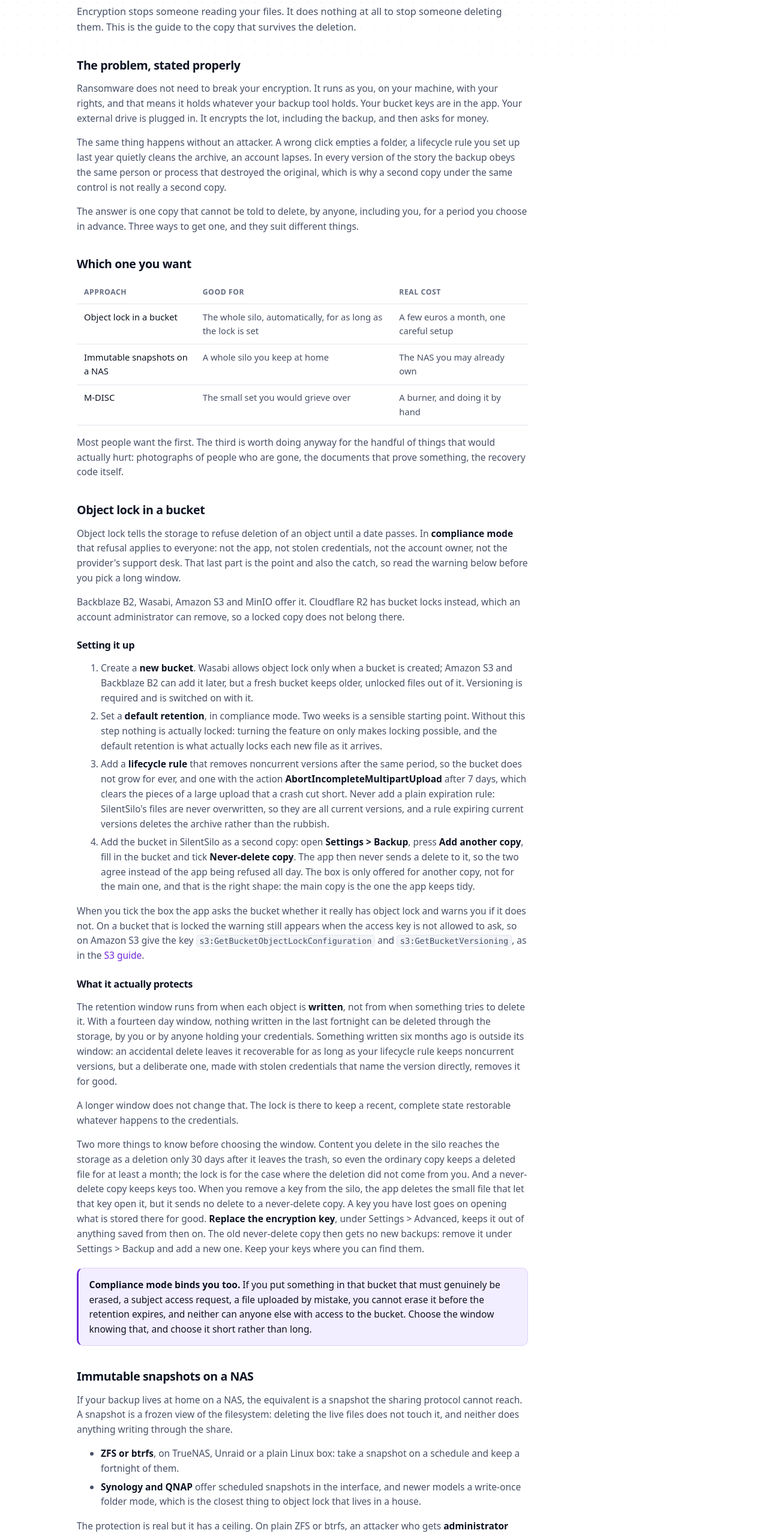
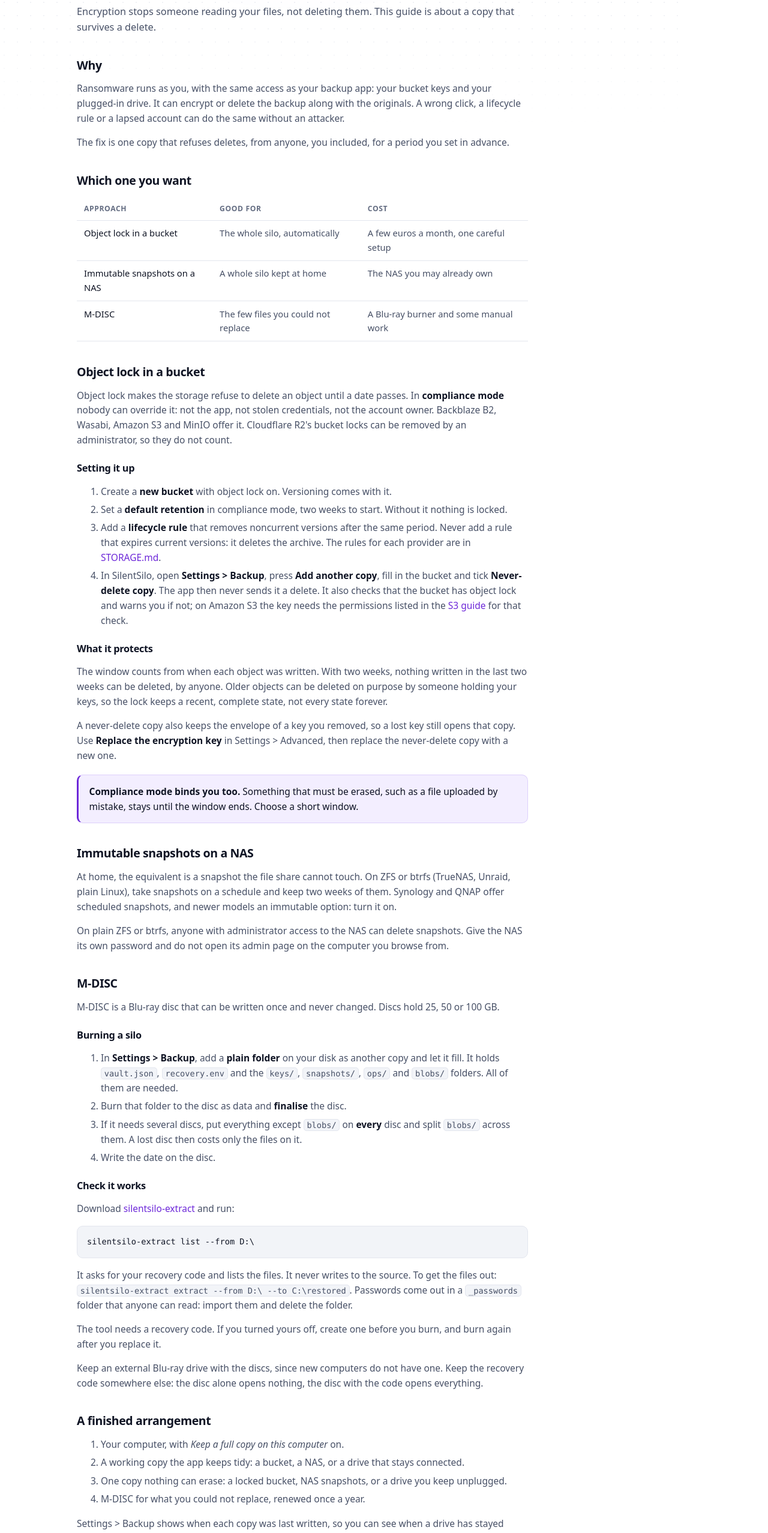
Before and after one commit to silentsilo/website, a Next.js app: page /tutorials/copies-nothing-can-erase in a window 1280 px wide. Shown: the part 160-2715 px from the top of the page at 60% size. Built offline with nearby package versions, Linux system fonts and the light colour scheme.

Commit message:
Shorter archive guide; last flagged phrases
- A copy nothing can erase: half the length, the steps and the checks
  kept, provider rules left to STORAGE.md.
- First silo, Showcase and footer: plain sentences.

```diff
--- a/app/Showcase.tsx
+++ b/app/Showcase.tsx
@@ -99,7 +99,7 @@ const WINDOWS_SHOTS: Shot[] = [
     height: 1600,
     alt: "The app asking whether to fill the GitHub login on github.com in the browser",
     caption:
-      "The extension asks, the app answers. Each fill names the site and the login, and the browser gets nothing until you confirm with Windows Hello or your key.",
+      "Each fill names the site and the login, and the browser gets nothing until you confirm with Windows Hello or your key.",
   },
   {
     id: "unlock",
@@ -192,7 +192,7 @@ const WINDOWS_SHOTS: Shot[] = [
 const MAC_WORDS: Record<string, Partial<Shot>> = {
   fill: {
     caption:
-      "The extension asks, the app answers. Each fill names the site and the login, and the browser gets nothing until you confirm with Touch ID or your key.",
+      "Each fill names the site and the login, and the browser gets nothing until you confirm with Touch ID or your key.",
   },
   unlock: {
     hint: "A key or Touch ID",
--- a/app/layout.tsx
+++ b/app/layout.tsx
@@ -97,7 +97,8 @@ export default function RootLayout({ children }: { children: React.ReactNode })
                 </Link>
                 <p>
                   An encrypted vault for files and passwords that runs on your
-                  own computer and phone and answers to nobody else.
+                  own computer and phone, with no account and no server of
+                  ours.
                 </p>
                 <p className="footer-source">
                   <IconGitHub size={15} />
--- a/app/tutorials/copies-nothing-can-erase/page.tsx
+++ b/app/tutorials/copies-nothing-can-erase/page.tsx
@@ -6,7 +6,7 @@ import { MoreGuides } from "../MoreGuides";
 export const metadata: Metadata = {
   title: "A copy nothing can erase",
   description:
-    "Write-once storage in practice: object lock in a bucket, immutable snapshots on a NAS, and M-DISC. What each one actually protects against, and how to prove it works.",
+    "Write-once storage in practice: object lock in a bucket, immutable snapshots on a NAS, and M-DISC. What each one protects against, and how to check it works.",
 };
 
 const DOC_STORAGE = `${REPO}/blob/main/docs/STORAGE.md`;
@@ -17,16 +17,15 @@ export default function ImmutableCopies() {
     <main id="main" className="wrap prose">
       <h1>A copy nothing can erase</h1>
       <p className="lead">
-        Encryption stops someone reading your files. It does nothing at all
-        to stop someone deleting them. This is the guide to the copy that
-        survives the deletion.
+        Encryption stops someone reading your files, not deleting them. This
+        guide is about a copy that survives a delete.
       </p>
 
       <nav className="toc" aria-label="On this page">
         <p className="toc-head">On this page</p>
         <ol>
           <li>
-            <a href="#the-problem-stated-properly">The problem, stated properly</a>
+            <a href="#why">Why</a>
           </li>
           <li>
             <a href="#which-one-you-want">Which one you want</a>
@@ -38,34 +37,24 @@ export default function ImmutableCopies() {
             <a href="#immutable-snapshots-on-a-nas">Immutable snapshots on a NAS</a>
           </li>
           <li>
-            <a href="#m-disc-when-you-want-it-to-be-physical">M-DISC, when you want it to be physical</a>
+            <a href="#m-disc">M-DISC</a>
           </li>
           <li>
-            <a href="#what-a-finished-arrangement-looks-like">What a finished arrangement looks like</a>
+            <a href="#a-finished-arrangement">A finished arrangement</a>
           </li>
         </ol>
       </nav>
 
-      <h2 id="the-problem-stated-properly">The problem, stated properly</h2>
+      <h2 id="why">Why</h2>
       <p>
-        Ransomware does not need to break your encryption. It runs as you, on
-        your machine, with your rights, and that means it holds whatever your
-        backup tool holds. Your bucket keys are in the app. Your external
-        drive is plugged in. It encrypts the lot, including the backup, and
-        then asks for money.
+        Ransomware runs as you, with the same access as your backup app: your
+        bucket keys and your plugged-in drive. It can encrypt or delete the
+        backup along with the originals. A wrong click, a lifecycle rule or a
+        lapsed account can do the same without an attacker.
       </p>
       <p>
-        The same thing happens without an attacker. A wrong click empties a
-        folder, a lifecycle rule you set up last year quietly cleans the
-        archive, an account lapses. In every version of the story the backup
-        obeys the same person or process that destroyed the original, which
-        is why a second copy under the same control is not really a second
-        copy.
-      </p>
-      <p>
-        The answer is one copy that cannot be told to delete, by anyone,
-        including you, for a period you choose in advance. Three ways to get
-        one, and they suit different things.
+        The fix is one copy that refuses deletes, from anyone, you included,
+        for a period you set in advance.
       </p>
 
       <h2 id="which-one-you-want">Which one you want</h2>
@@ -74,290 +63,166 @@ export default function ImmutableCopies() {
           <tr>
             <th>Approach</th>
             <th>Good for</th>
-            <th>Real cost</th>
+            <th>Cost</th>
           </tr>
         </thead>
         <tbody>
           <tr>
             <td>Object lock in a bucket</td>
-            <td>The whole silo, automatically, for as long as the lock is set</td>
+            <td>The whole silo, automatically</td>
             <td>A few euros a month, one careful setup</td>
           </tr>
           <tr>
             <td>Immutable snapshots on a NAS</td>
-            <td>A whole silo you keep at home</td>
+            <td>A whole silo kept at home</td>
             <td>The NAS you may already own</td>
           </tr>
           <tr>
             <td>M-DISC</td>
-            <td>The small set you would grieve over</td>
-            <td>A burner, and doing it by hand</td>
+            <td>The few files you could not replace</td>
+            <td>A Blu-ray burner and some manual work</td>
           </tr>
         </tbody>
       </table>
-      <p>
-        Most people want the first. The third is worth doing anyway for the
-        handful of things that would actually hurt: photographs of people who
-        are gone, the documents that prove something, the recovery code
-        itself.
-      </p>
 
       <h2 id="object-lock-in-a-bucket">Object lock in a bucket</h2>
       <p>
-        Object lock tells the storage to refuse deletion of an object until a
-        date passes. In <strong>compliance mode</strong> that refusal applies
-        to everyone: not the app, not stolen credentials, not the account
-        owner, not the provider&apos;s support desk. That last part is the
-        point and also the catch, so read the warning below before you pick a
-        long window.
-      </p>
-      <p>
-        Backblaze B2, Wasabi, Amazon S3 and MinIO offer it. Cloudflare R2
-        has bucket locks instead, which an account administrator can remove,
-        so a locked copy does not belong there.
+        Object lock makes the storage refuse to delete an object until a date
+        passes. In <strong>compliance mode</strong> nobody can override it:
+        not the app, not stolen credentials, not the account owner. Backblaze
+        B2, Wasabi, Amazon S3 and MinIO offer it. Cloudflare R2&apos;s bucket
+        locks can be removed by an administrator, so they do not count.
       </p>
 
       <h3>Setting it up</h3>
       <ol>
         <li>
-          Create a <strong>new bucket</strong>. Wasabi allows object lock
-          only when a bucket is created; Amazon S3 and Backblaze B2 can add it
-          later, but a fresh bucket keeps older, unlocked files out of it.
-          Versioning is required and is switched on with it.
+          Create a <strong>new bucket</strong> with object lock on. Versioning
+          comes with it.
         </li>
         <li>
-          Set a <strong>default retention</strong>, in compliance mode. Two
-          weeks is a sensible starting point. Without this step nothing is
-          actually locked: turning the feature on only makes locking
-          possible, and the default retention is what actually locks each
-          new file as it arrives.
+          Set a <strong>default retention</strong> in compliance mode, two
+          weeks to start. Without it nothing is locked.
         </li>
         <li>
           Add a <strong>lifecycle rule</strong> that removes noncurrent
-          versions after the same period, so the bucket does not grow for
-          ever, and one with the action{" "}
-          <strong>AbortIncompleteMultipartUpload</strong> after 7 days, which
-          clears the pieces of a large upload that a crash cut short. Never
-          add a plain expiration rule: SilentSilo&apos;s files are never
-          overwritten, so they are all current versions, and a rule expiring
-          current versions deletes the archive rather than the rubbish.
+          versions after the same period. Never add a rule that expires
+          current versions: it deletes the archive. The rules for each provider
+          are in <a href={DOC_STORAGE}>STORAGE.md</a>.
         </li>
         <li>
-          Add the bucket in SilentSilo as a second copy: open{" "}
-          <strong>Settings &gt; Backup</strong>, press{" "}
+          In SilentSilo, open <strong>Settings &gt; Backup</strong>, press{" "}
           <strong>Add another copy</strong>, fill in the bucket and tick{" "}
-          <strong>Never-delete copy</strong>. The app then never
-          sends a delete to it, so the two agree instead of the app being
-          refused all day. The box is only offered for another copy, not
-          for the main one, and that is the right shape: the main copy is
-          the one the app keeps tidy.
+          <strong>Never-delete copy</strong>. The app then never sends it a
+          delete. It also checks that the bucket has object lock and warns you
+          if not; on Amazon S3 the key needs the permissions listed in the{" "}
+          <Link href="/tutorials/backup-s3/">S3 guide</Link> for that check.
         </li>
       </ol>
+
+      <h3>What it protects</h3>
       <p>
-        When you tick the box the app asks the bucket whether it really has
-        object lock and warns you if it does not. On a bucket that is locked
-        the warning still appears when the access key is not allowed to ask,
-        so on Amazon S3 give the key{" "}
-        <code>s3:GetBucketObjectLockConfiguration</code> and{" "}
-        <code>s3:GetBucketVersioning</code>, as in the{" "}
-        <Link href="/tutorials/backup-s3/">S3 guide</Link>.
-      </p>
-
-      <h3>What it actually protects</h3>
-      <p>
-        The retention window runs from when each object is{" "}
-        <strong>written</strong>, not from when something tries to delete it.
-        With a fourteen day window, nothing written in the last fortnight can
-        be deleted through the storage, by you or by anyone holding your
-        credentials. Something written six months ago is
-        outside its window: an accidental delete leaves it recoverable for as
-        long as your lifecycle rule keeps noncurrent versions, but a
-        deliberate one, made with stolen credentials that name the version
-        directly, removes it for good.
+        The window counts from when each object was written. With two weeks,
+        nothing written in the last two weeks can be deleted, by anyone. Older
+        objects can be deleted on purpose by someone holding your keys, so the
+        lock keeps a recent, complete state, not every state forever.
       </p>
       <p>
-        A longer window does not change that. The lock is there to keep a
-        recent, complete state restorable whatever happens to the
-        credentials.
-      </p>
-      <p>
-        Two more things to know before choosing the window. Content you
-        delete in the silo reaches the storage as a deletion only 30 days
-        after it leaves the trash, so even the ordinary copy keeps a deleted
-        file for at least a month; the lock is for the case where the
-        deletion did not come from you. And a never-delete copy keeps keys
-        too. When you remove a key from the silo, the app deletes the small
-        file that let that key open it, but it sends no delete to a
-        never-delete copy. A key you have lost goes on opening what is
-        stored there for good. <strong>Replace the encryption key</strong>,
-        under Settings &gt; Advanced, keeps it out of anything saved from
-        then on. The old never-delete copy then gets no new backups: remove
-        it under Settings &gt; Backup and add a new one. Keep your keys where
-        you can find them.
+        A never-delete copy also keeps the envelope of a key you removed, so a
+        lost key still opens that copy. Use{" "}
+        <strong>Replace the encryption key</strong> in Settings &gt; Advanced,
+        then replace the never-delete copy with a new one.
       </p>
       <p className="notice">
-        <strong>Compliance mode binds you too.</strong> If you put something
-        in that bucket that must genuinely be erased, a subject access
-        request, a file uploaded by mistake, you cannot erase it before the
-        retention expires, and neither can anyone else with access to the
-        bucket. Choose the window knowing that, and
-        choose it short rather than long.
+        <strong>Compliance mode binds you too.</strong> Something that must be
+        erased, such as a file uploaded by mistake, stays until the window
+        ends. Choose a short window.
       </p>
 
       <h2 id="immutable-snapshots-on-a-nas">Immutable snapshots on a NAS</h2>
       <p>
-        If your backup lives at home on a NAS, the equivalent is a snapshot
-        the sharing protocol cannot reach. A snapshot is a frozen view of the
-        filesystem: deleting the live files does not touch it, and neither
-        does anything writing through the share.
+        At home, the equivalent is a snapshot the file share cannot touch. On
+        ZFS or btrfs (TrueNAS, Unraid, plain Linux), take snapshots on a
+        schedule and keep two weeks of them. Synology and QNAP offer scheduled
+        snapshots, and newer models an immutable option: turn it on.
       </p>
-      <ul>
-        <li>
-          <strong>ZFS or btrfs</strong>, on TrueNAS, Unraid or a plain Linux
-          box: take a snapshot on a schedule and keep a fortnight of them.
-        </li>
-        <li>
-          <strong>Synology and QNAP</strong> offer scheduled snapshots in the
-          interface, and newer models a write-once folder mode, which is the
-          closest thing to object lock that lives in a house.
-        </li>
-      </ul>
       <p>
-        The protection is real but it has a ceiling. On plain ZFS or btrfs,
-        an attacker who gets{" "}
-        <strong>administrator access to the NAS itself</strong> can destroy
-        snapshots, where an attacker holding compliance-locked bucket
-        credentials cannot. Synology and QNAP immutable snapshots refuse that
-        until they expire, so turn that option on where you have it. So give the NAS its own password, not the one
-        from your laptop, and do not mount the admin interface on a machine
-        you also browse the web from.
+        On plain ZFS or btrfs, anyone with administrator access to the NAS can
+        delete snapshots. Give the NAS its own password and do not open its
+        admin page on the computer you browse from.
       </p>
 
-      <h2 id="m-disc-when-you-want-it-to-be-physical">M-DISC, when you want it to be physical</h2>
+      <h2 id="m-disc">M-DISC</h2>
       <p>
-        M-DISC is a Blu-ray disc whose recording layer is inorganic rather
-        than dye. Writing changes the material, so the result is write-once
-        in the way a photograph is: there is no command that unwrites it,
-        because there is no mechanism that could. Discs come in 25, 50 and
-        100 GB and are rated for centuries by accelerated ageing tests, which no one has
-        confirmed in real time and which
-        matters less than the fact that they cannot be rewritten this
-        afternoon.
+        M-DISC is a Blu-ray disc that can be written once and never changed.
+        Discs hold 25, 50 or 100 GB.
       </p>
 
       <h3>Burning a silo</h3>
       <ol>
         <li>
-          Add a <strong>plain folder</strong> on your hard disk as another
-          copy in <strong>Settings &gt; Backup</strong>, and let it fill
-          completely. That folder is a full copy of the silo. Inside it you
-          will find <code>vault.json</code>, <code>recovery.env</code>, a{" "}
-          <code>keys/</code> folder, a <code>snapshots/</code> folder, an{" "}
-          <code>ops/</code> folder and a <code>blobs/</code> folder. Every
-          one of them is needed to read the silo back: the recovery tool
-          opens the silo with <code>recovery.env</code> and{" "}
-          <code>keys/</code>, and rebuilds the file list from{" "}
-          <code>snapshots/</code> and <code>ops/</code> together.
+          In <strong>Settings &gt; Backup</strong>, add a <strong>plain
+          folder</strong> on your disk as another copy and let it fill. It
+          holds <code>vault.json</code>, <code>recovery.env</code> and the{" "}
+          <code>keys/</code>, <code>snapshots/</code>, <code>ops/</code> and{" "}
+          <code>blobs/</code> folders. All of them are needed.
         </li>
         <li>
-          Burn that folder to the disc with any burning software, as data,
-          and <strong>finalise</strong> the disc so it reads in other drives.
+          Burn that folder to the disc as data and <strong>finalise</strong>{" "}
+          the disc.
         </li>
         <li>
-          If the silo does not fit on one disc, split it deliberately:
-          everything except <code>blobs/</code> on <strong>every</strong>{" "}
-          disc, since those parts are small and they describe the structure,
-          and <code>blobs/</code> divided across the rest. Then a disc that
-          goes missing costs you the files whose contents were on it, rather
-          than the ability to read anything at all.
+          If it needs several discs, put everything except{" "}
+          <code>blobs/</code> on <strong>every</strong> disc and split{" "}
+          <code>blobs/</code> across them. A lost disc then costs only the
+          files on it.
         </li>
-        <li>
-          Write the date on the disc. It is a snapshot of that moment;
-          nothing you do afterwards changes it.
-        </li>
+        <li>Write the date on the disc.</li>
       </ol>
 
-      <h3>Proving it works, today</h3>
+      <h3>Check it works</h3>
       <p>
-        This is the step people skip and the one that matters. Download{" "}
-        <a href={RELEASES}>silentsilo-extract</a>, the recovery tool, and
-        point it at the disc:
+        Download <a href={RELEASES}>silentsilo-extract</a> and run:
       </p>
       <pre>
         <code>silentsilo-extract list --from D:\</code>
       </pre>
       <p>
-        It asks for your recovery code, reads the disc and prints what is in
-        the silo. It never writes to
-        the source, so it works on a disc that cannot be written to at all.
-        If that command lists your files, your archive is real. If it does
-        not, you have found out now rather than in five years.
+        It asks for your recovery code and lists the files. It never writes to
+        the source. To get the files out:{" "}
+        <code>silentsilo-extract extract --from D:\ --to C:\restored</code>.
+        Passwords come out in a <code>_passwords</code> folder that anyone can
+        read: import them and delete the folder.
       </p>
       <p>
-        It needs a recovery code to exist. If you turned yours off in
-        Settings, the disc holds nothing the tool can open: create a code
-        before you burn, and burn again after you replace one.
+        The tool needs a recovery code. If you turned yours off, create one
+        before you burn, and burn again after you replace it.
       </p>
       <p>
-        To get files back out, the same tool with a destination:{" "}
-        <code>
-          silentsilo-extract extract --from D:\ --to C:\restored
-        </code>
-        . No SilentSilo installation, no account, no key. That is the point
-        of it existing. If the silo holds passwords, they come out too, in a{" "}
-        <code>_passwords</code> folder, <strong>readable by anyone</strong>{" "}
-        who opens those files. Import them into a password manager and
-        delete that folder as soon as you have.
+        Keep an external Blu-ray drive with the discs, since new computers do
+        not have one. Keep the recovery code somewhere else: the disc alone
+        opens nothing, the disc with the code opens everything.
       </p>
 
-      <h3>Two things a good archive plan says out loud</h3>
-      <p>
-        <strong>Keep a reader.</strong> A disc rated for centuries is useless
-        without a Blu-ray drive, and computers stopped shipping them years
-        ago. Buy a cheap external one and put it in the same box as the
-        discs. It is the part of the plan most likely to be missing in ten
-        years.
-      </p>
-      <p>
-        <strong>Store the code somewhere else.</strong> The disc holds
-        encrypted files plus what any archive shows, how many files, how big
-        and from when; nobody can read a file from it. That makes the disc
-        alone safe to keep at a relative&apos;s house. The disc plus your
-        written recovery code is the whole silo, so those two things do not
-        belong in the same drawer.
-      </p>
-
-      <h2 id="what-a-finished-arrangement-looks-like">What a finished arrangement looks like</h2>
+      <h2 id="a-finished-arrangement">A finished arrangement</h2>
       <ol>
         <li>
           Your computer, with <em>Keep a full copy on this computer</em> on.
         </li>
         <li>
-          A working target the app keeps tidy: a bucket, a NAS, a folder on a
-          drive that stays connected.
+          A working copy the app keeps tidy: a bucket, a NAS, or a drive that
+          stays connected.
         </li>
         <li>
-          One copy nothing can erase: a locked bucket, snapshots on a NAS, or
-          a drive that lives unplugged. Being offline stops the same attack
-          that immutability stops, for a different reason, and costs one
-          habit instead of one subscription.
+          One copy nothing can erase: a locked bucket, NAS snapshots, or a
+          drive you keep unplugged.
         </li>
-        <li>
-          M-DISC for the small set you would grieve over, refreshed once a
-          year, verified the day you burn it.
-        </li>
+        <li>M-DISC for what you could not replace, renewed once a year.</li>
       </ol>
       <p>
-        The list of copies in Settings &gt; Backup shows when each one was
-        last written to, which
-        is the fact that quietly tells you a drive has been unplugged since
-        spring.
-      </p>
-      <p>
-        The provider-by-provider settings, the exact lifecycle rules and the
-        trap where versioning breaks key revocation are in{" "}
-        <a href={DOC_STORAGE}>docs/STORAGE.md</a>. The threat model behind all
-        of it is on the <Link href="/security/">security page</Link>.
+        Settings &gt; Backup shows when each copy was last written, so you
+        can see when a drive has stayed unplugged too long. The threat model
+        is on the <Link href="/security/">security page</Link>.
       </p>
       <MoreGuides />
     </main>
--- a/app/tutorials/first-silo/page.tsx
+++ b/app/tutorials/first-silo/page.tsx
@@ -15,8 +15,8 @@ export default function FirstSilo() {
       <h1>Your first silo</h1>
       <p className="lead">
         A silo is an encrypted folder on your computer with its own keys and
-        its own backup. Setting one up takes about ten minutes, and two of
-        those minutes decide whether you can get it back on a bad day.
+        its own backup. Setting one up takes about ten minutes. The two that
+        matter most are the recovery code and the backup.
       </p>
 
       <nav className="toc" aria-label="On this page">
```
